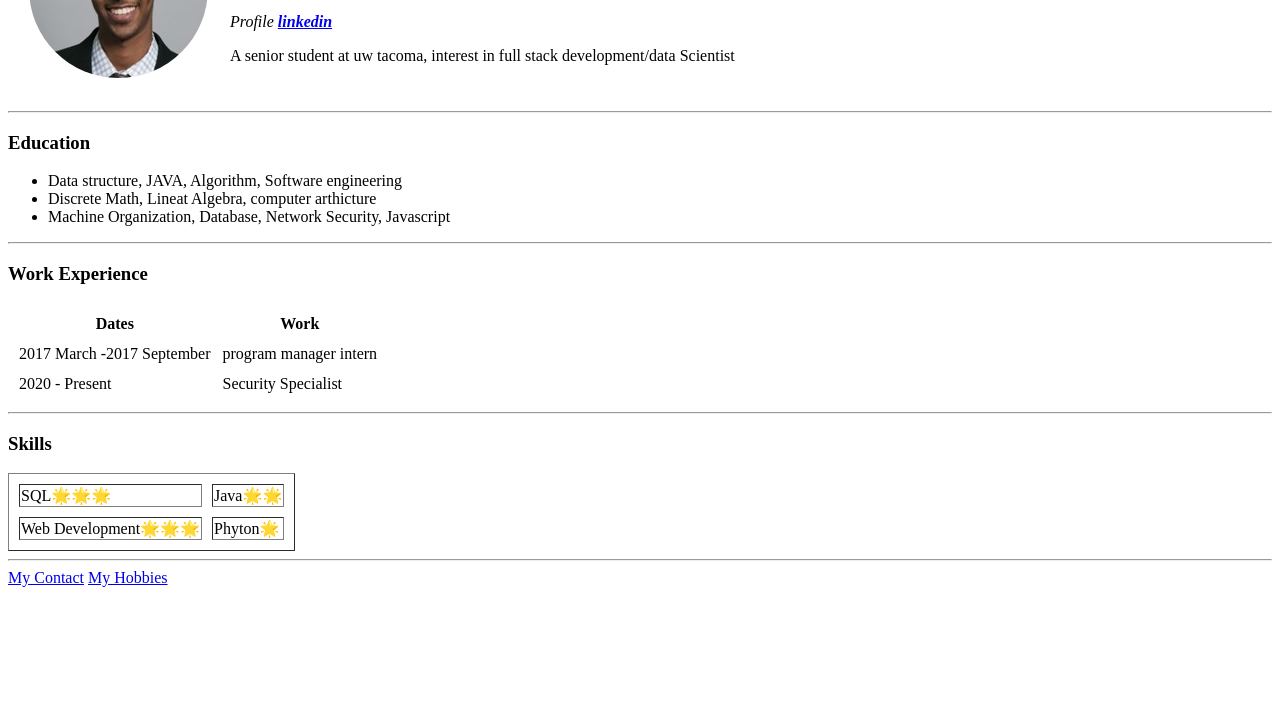
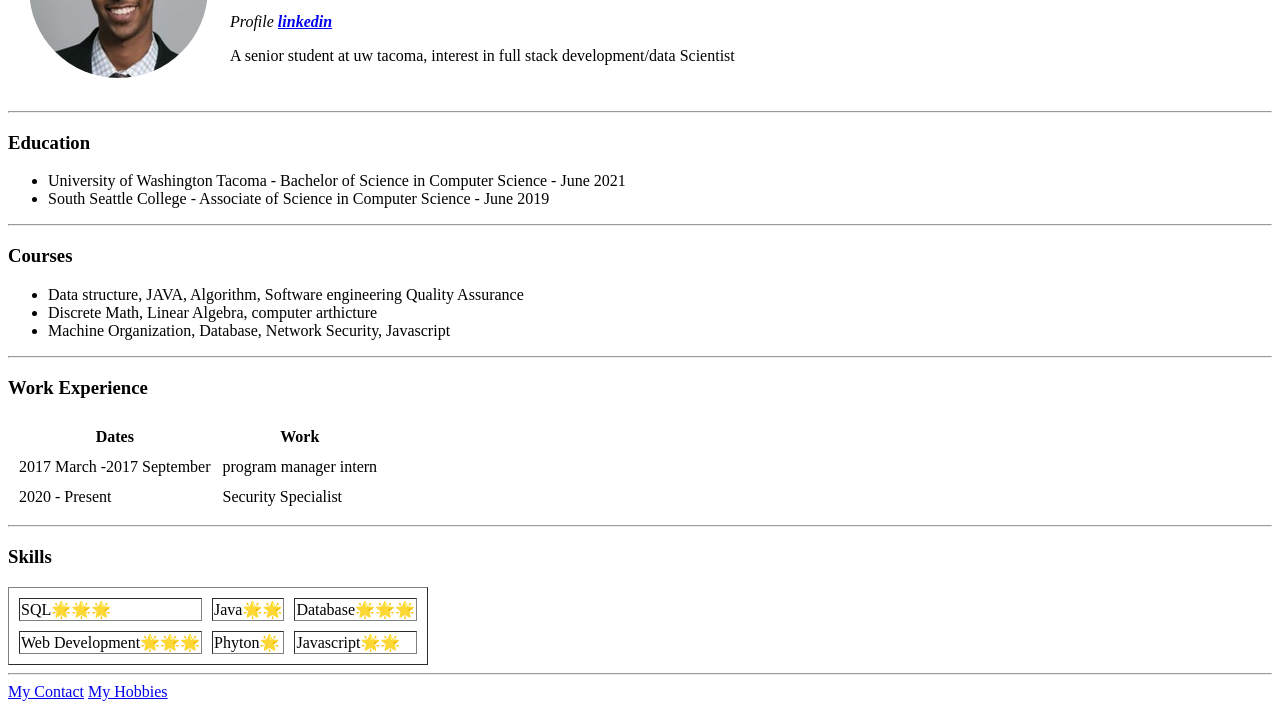
Before and after one commit to mjama290/cv, a plain HTML site: page index.html in a window 1280 px wide. Shown: the part 148-857 px from the top of the page. Before the commit the page ends 800 px from the top, so only its background shows below. Drawn offline with Linux system fonts and the light colour scheme.

Commit message:
Update index.html

```diff
--- a/index.html
+++ b/index.html
@@ -30,8 +30,14 @@ hr {
   <hr>
   <h3>Education</h3>
   <ul>
-    <li>Data structure, JAVA, Algorithm, Software engineering</li>
-    <li>Discrete Math, Lineat Algebra, computer arthicture</li>
+    <li>University of Washington Tacoma - Bachelor of Science in Computer Science - June 2021</li>
+    <li>South Seattle College - Associate of Science in Computer Science - June 2019</li>
+  </ul>
+  <hr>
+  <h3>Courses</h3>
+  <ul>
+    <li>Data structure, JAVA, Algorithm, Software engineering Quality Assurance</li>
+    <li>Discrete Math, Linear Algebra, computer arthicture</li>
     <LI>Machine Organization, Database, Network Security, Javascript</LI>
   </ul>
   <hr>
@@ -62,10 +68,12 @@ hr {
       <tr>
         <td>SQL🌟🌟🌟</td>
         <td>Java🌟🌟</td>
+        <td>Database🌟🌟🌟</td>
       </tr>
       <tr>
         <td>Web Development🌟🌟🌟</td>
         <td>Phyton🌟</td>
+          <td>Javascript🌟🌟</td>
       </tr>
     </tbody>
   </table>
```
